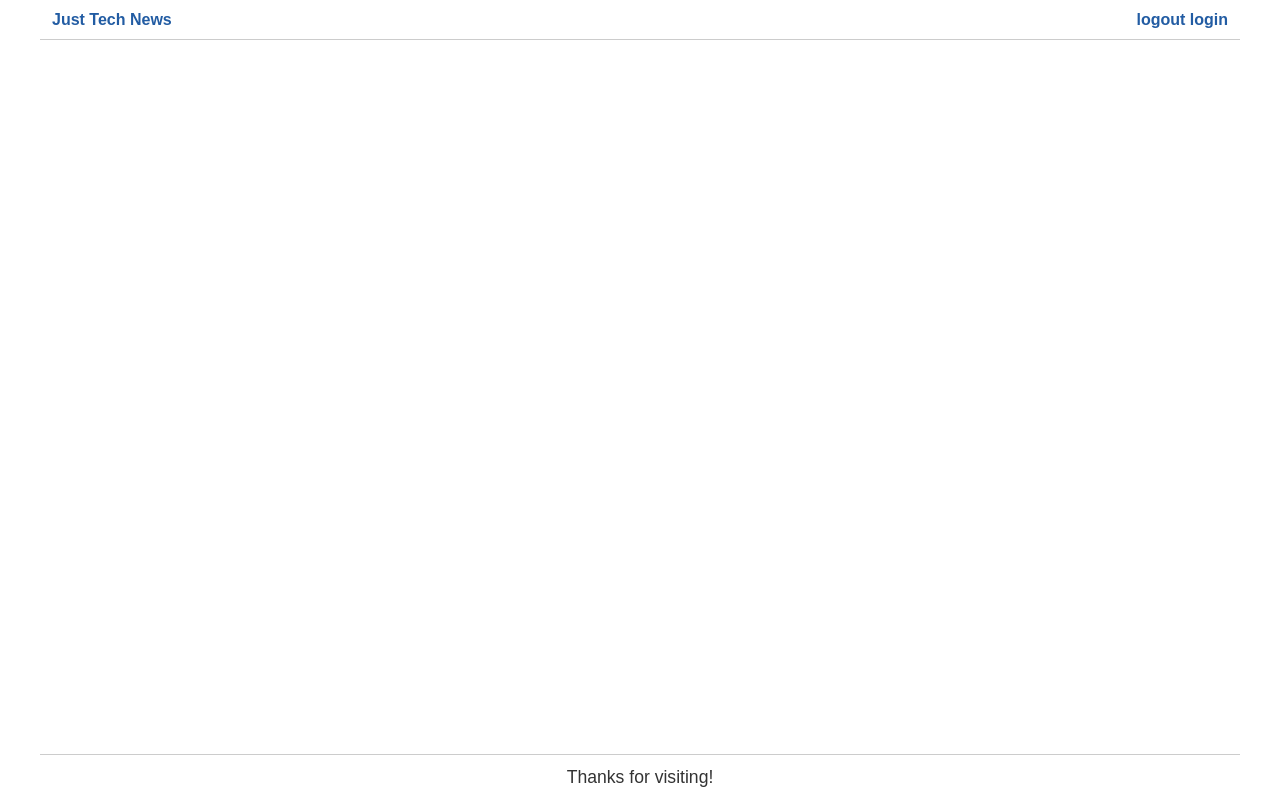
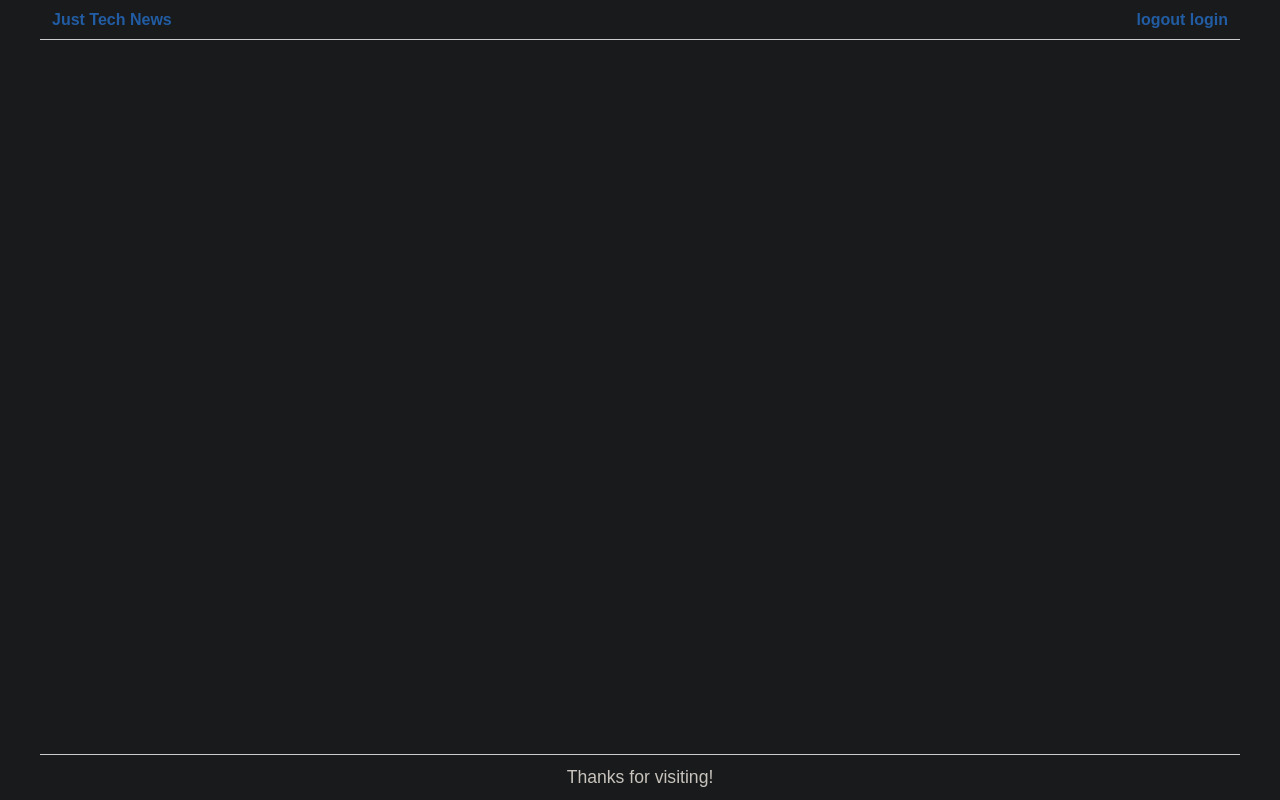
Before and after one commit to smendoza94/just-tech-news, a Node server app: page / in a window 1280 px wide. Run offline with Node 20, Linux system fonts and the light colour scheme; some libraries are stand-ins or nearby versions.

Commit message:
default night mode

```diff
--- a/public/stylesheets/style.css
+++ b/public/stylesheets/style.css
@@ -8,7 +8,8 @@ html {
   padding: 0;
   margin: 0;
   font-family: sans-serif;
-  color: #333;
+  color: #c8c3bc;
+  background-color: #181a1b;
 }
 
 a {
```
